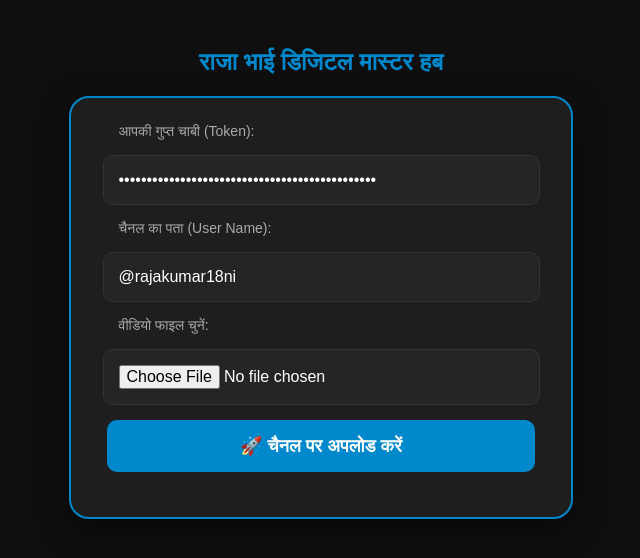
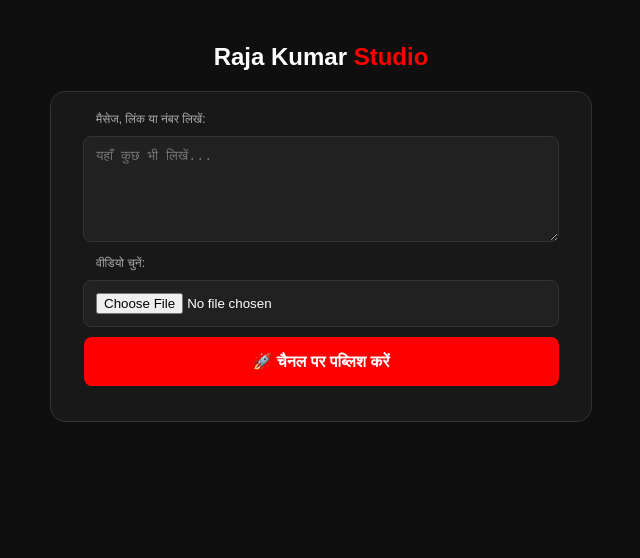
Before and after one commit to Cmd-RA/Mom, a plain HTML site: page index.html in a window 1280 px wide. Shown: the whole page, without its empty margins (319-959 px from the left). Drawn offline with Linux system fonts and the light colour scheme.

Commit message:
Update index.html
Js

```diff
--- a/index.html
+++ b/index.html
@@ -3,69 +3,94 @@
 <head>
     <meta charset="UTF-8">
     <meta name="viewport" content="width=device-width, initial-scale=1.0">
-    <title>राजा भाई - सुरक्षित कंट्रोल पैनल</title>
+    <title>राजा भाई डिजिटल यूट्यूब</title>
     <style>
-        body { font-family: sans-serif; background: #0f0f0f; color: #e0e0e0; text-align: center; padding: 20px; }
-        .box { background: #1e1e1e; padding: 25px; border-radius: 20px; max-width: 450px; margin: auto; border: 2px solid #0088cc; box-shadow: 0 10px 30px rgba(0,0,0,0.5); }
-        input { width: 90%; padding: 15px; margin: 15px 0; border-radius: 10px; border: 1px solid #333; background: #252525; color: white; font-size: 16px; }
-        button { width: 95%; padding: 15px; background: #0088cc; color: white; border: none; border-radius: 10px; font-weight: bold; cursor: pointer; font-size: 18px; transition: 0.3s; }
-        button:hover { background: #00aaff; transform: scale(1.02); }
-        .status { margin-top: 20px; color: #00ffcc; font-size: 16px; font-weight: bold; }
-        .label { text-align: left; margin-left: 5%; font-size: 14px; color: #aaa; }
+        body { font-family: sans-serif; background: #0f0f0f; color: #fff; text-align: center; padding: 15px; }
+        .container { max-width: 500px; margin: auto; background: #181818; padding: 20px; border-radius: 15px; border: 1px solid #333; }
+        input, textarea { width: 90%; padding: 12px; margin: 10px 0; border-radius: 8px; border: 1px solid #333; background: #212121; color: white; }
+        textarea { height: 80px; }
+        .btn { width: 95%; padding: 15px; background: #f00; color: white; border: none; border-radius: 8px; font-weight: bold; cursor: pointer; font-size: 16px; }
+        .btn-blue { background: #0088cc; margin-top: 10px; }
+        .status { margin-top: 15px; color: #00ffcc; font-size: 14px; }
+        #videoPreview { width: 100%; border-radius: 10px; margin-top: 20px; display: none; border: 1px solid #444; }
+        .label { text-align: left; margin-left: 5%; font-size: 12px; color: #aaa; }
     </style>
 </head>
 <body>
 
-    <h2 style="color: #0088cc;">राजा भाई डिजिटल मास्टर हब</h2>
+    <h2>Raja Kumar <span style="color:red;">Studio</span></h2>
 
-    <div class="box">
-        <div class="label">आपकी गुप्त चाबी (Token):</div>
-        <input type="password" id="botToken" value="8718819406:AAGv0Q3aVNIVC-CHzwfkGs2Ruv3fkCqJhGU">
+    <div class="container">
+        <input type="hidden" id="botToken" value="8718819406:AAGv0Q3aVNIVC-CHzwfkGs2Ruv3fkCqJhGU">
+        <input type="hidden" id="channelId" value="@rajakumar18ni">
 
-        <div class="label">चैनल का पता (User Name):</div>
-        <input type="text" id="channelId" value="@rajakumar18ni">
+        <div class="label">मैसेज, लिंक या नंबर लिखें:</div>
+        <textarea id="messageText" placeholder="यहाँ कुछ भी लिखें..."></textarea>
 
-        <div class="label">वीडियो फाइल चुनें:</div>
-        <input type="file" id="videoFile" accept="video/*">
+        <div class="label">वीडियो चुनें:</div>
+        <input type="file" id="videoFile" accept="video/*" onchange="previewLocalVideo()">
 
-        <button onclick="sendVideo()">🚀 चैनल पर अपलोड करें</button>
+        <video id="videoPreview" controls></video>
+
+        <button class="btn" onclick="sendToChannel()">🚀 चैनल पर पब्लिश करें</button>
+
         <div id="status" class="status"></div>
     </div>
 
     <script>
-        async function sendVideo() {
+        // लोकल वीडियो प्रीव्यू दिखाने के लिए
+        function previewLocalVideo() {
+            const file = document.getElementById('videoFile').files[0];
+            const video = document.getElementById('videoPreview');
+            if (file) {
+                video.src = URL.createObjectURL(file);
+                video.style.display = "block";
+            }
+        }
+
+        async function sendToChannel() {
             const token = document.getElementById('botToken').value;
             const chatId = document.getElementById('channelId').value;
+            const message = document.getElementById('messageText').value;
             const fileInput = document.getElementById('videoFile');
             const status = document.getElementById('status');
 
-            if(!token || !chatId) { alert("राजा भाई, चाबी और चैनल दोनों ज़रूरी हैं!"); return; }
-            if(fileInput.files.length === 0) { alert("कृपया अपलोड करने के लिए एक वीडियो चुनें!"); return; }
+            if (!message && fileInput.files.length === 0) {
+                alert("राजा भाई, कुछ तो लिखिए या वीडियो चुनिए!");
+                return;
+            }
 
-            status.innerText = "⏳ वीडियो उड़ान भर रहा है... कृपया रुकें।";
+            status.innerText = "⏳ अपलोड शुरू... इसमें थोड़ा समय लग सकता है।";
 
-            const formData = new FormData();
-            formData.append("video", fileInput.files[0]);
+            let formData = new FormData();
             formData.append("chat_id", chatId);
-            formData.append("caption", "राजा भाई के बोट द्वारा ऑटो-अपलोड ✅");
+
+            let apiMethod = "sendMessage";
+            if (fileInput.files.length > 0) {
+                apiMethod = "sendVideo";
+                formData.append("video", fileInput.files[0]);
+                formData.append("caption", message);
+            } else {
+                formData.append("text", message);
+            }
 
             try {
-                const response = await fetch(`https://api.telegram.org/bot${token}/sendVideo`, {
+                const response = await fetch(`https://api.telegram.org/bot${token}/${apiMethod}`, {
                     method: "POST",
                     body: formData
                 });
 
                 const result = await response.json();
-                if(result.ok) {
-                    status.innerText = "✅ बधाई हो राजा भाई! वीडियो चैनल पर पहुँच गया।";
+                if (result.ok) {
+                    status.innerText = "✅ सफलता! चैनल पर पब्लिश हो गया।";
+                    alert("राजा भाई, वीडियो सफलतापूर्वक चैनल पर चला गया!");
                 } else {
-                    status.innerText = "❌ गड़बड़: " + result.description;
+                    status.innerText = "❌ एरर: " + result.description;
                 }
             } catch (error) {
-                status.innerText = "❌ नेटवर्क एरर! अपना इंटरनेट चेक करें।";
+                status.innerText = "❌ नेटवर्क की समस्या! इंटरनेट चेक करें।";
             }
         }
     </script>
-
 </body>
 </html>
```
